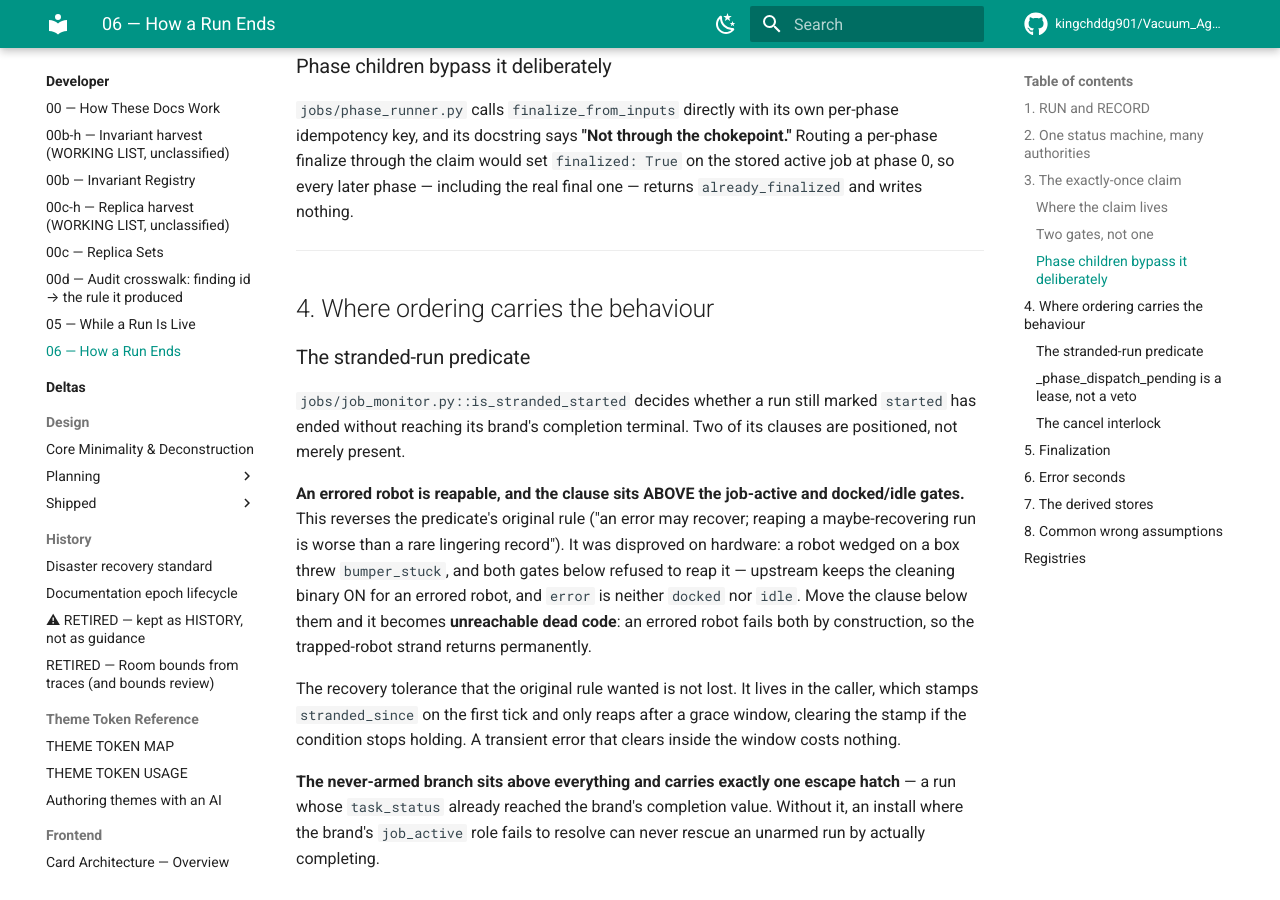
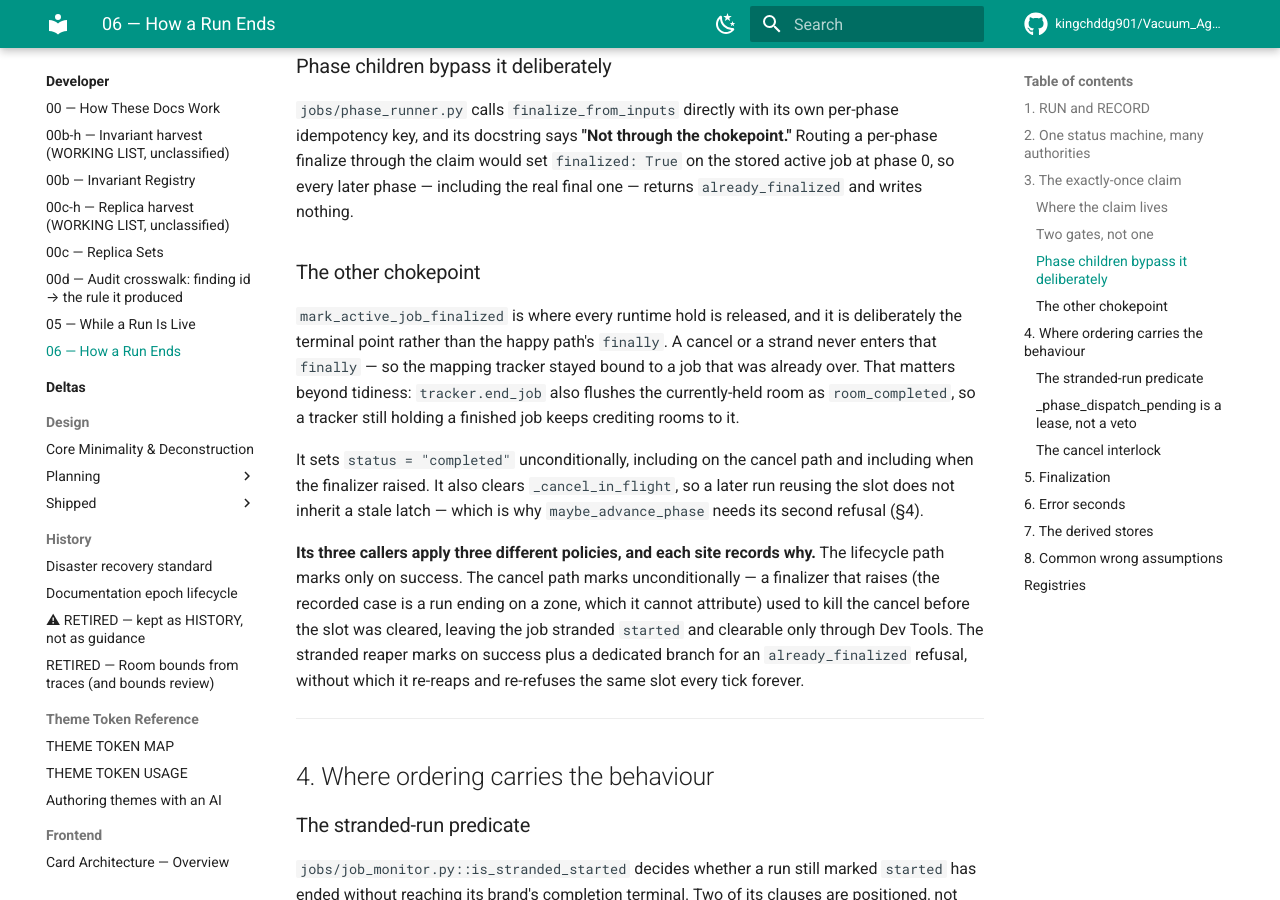
Before and after one commit to kingchddg901/Vacuum_Agent, an MkDocs documentation site: the page built from docs/dev/06-run-end.md, in a window 1280 px wide and 900 px high, scrolled down 3023 px. Built offline with MkDocs 1.6.1 and Material for MkDocs 9.7.7, drawn with Linux system fonts in a browser that asks for light colours; comment, search, counter and statistics services are not loaded.

Commit message:
docs: fold §9 into 06, and record three observations the code is owed
06 gains "The other chokepoint" — what mark_active_job_finalized releases and why
it is the terminal point rather than the happy path's `finally`. A cancel or a
strand never enters that `finally`, so the mapping tracker stayed bound to a job
already over; `tracker.end_job` also flushes the held room as `room_completed`, so
a stale hold keeps crediting rooms to a finished run. Its three callers apply three
different marking policies and each site records why — uniform-on-success would
leave a cancel stranded in `started` when the finalizer raises, clearable only
through Dev Tools.

⚠ THREE SALVAGED OBSERVATIONS RECORDED, NOT APPLIED. Chris's call: keep the doc
pass clean. They are code comments, and a documentation commit should not carry a
code change.

The mapping salvage found three where the lifecycle salvage found ZERO — and the
difference is not luck. Lifecycle examined 23 candidates and every one was already
carried by a comment RICHER than the doc. Mapping is the subsystem that touches
physical reality, so the observations that CALIBRATED its constants were never
expressible in code at all:

  * Eufy raw position scale, 1 unit ≈ 1 mm, INFERRED and unverified across models —
    what makes MOVEMENT_DELTA_THRESHOLD = 10.0 readable as ~1 cm of travel.
  * What the room-mask cutoffs `value >= 68 & saturation >= 18` are REJECTING
    (near-black walls, near-white background, the off-white dock). The values are
    in code; the imagery observation that calibrated them is not.
  * The Eufy position frame's axis direction is robot-specific, not protocol-fixed.

⚠ THE FIRST ONE IS THE SHARPEST AND IT IS A TRAP, NOT A GAP. The tree already
carries a confident "1 unit = 1 mm" — and it is ROBOROCK's, a documented vendor
convention. A reader who finds it and generalises treats Eufy's unverified
approximation as guaranteed. The Eufy caveat is load-bearing precisely BECAUSE the
Roborock certainty sits nearby.

Keep the hedges when these are applied. "Inferred", "not verified across models",
"not guaranteed by the protocol" — the hedge is the fact. A reader who needs
certainty here needs to go and measure, and the comment's job is to say nobody has.

Co-Authored-By: Claude Opus 5 <noreply@anthropic.com>

```diff
--- a/docs/dev/06-run-end.md
+++ b/docs/dev/06-run-end.md
@@ -117,6 +117,27 @@ the duplicate finalize the claim exists to prevent.
 key, and its docstring says **"Not through the chokepoint."** Routing a per-phase finalize through
 the claim would set `finalized: True` on the stored active job at phase 0, so every later phase —
 including the real final one — returns `already_finalized` and writes nothing.
+
+### The other chokepoint
+
+`mark_active_job_finalized` is where every runtime hold is released, and it is deliberately
+the terminal point rather than the happy path's `finally`. A cancel or a strand never enters
+that `finally` — so the mapping tracker stayed bound to a job that was already over. That
+matters beyond tidiness: `tracker.end_job` also flushes the currently-held room as
+`room_completed`, so a tracker still holding a finished job keeps crediting rooms to it.
+
+It sets `status = "completed"` unconditionally, including on the cancel path and including
+when the finalizer raised. It also clears `_cancel_in_flight`, so a later run reusing the slot
+does not inherit a stale latch — which is why `maybe_advance_phase` needs its second refusal
+(§4).
+
+**Its three callers apply three different policies, and each site records why.** The lifecycle
+path marks only on success. The cancel path marks unconditionally — a finalizer that raises
+(the recorded case is a run ending on a zone, which it cannot attribute) used to kill the
+cancel before the slot was cleared, leaving the job stranded `started` and clearable only
+through Dev Tools. The stranded reaper marks on success plus a dedicated branch for an
+`already_finalized` refusal, without which it re-reaps and re-refuses the same slot every
+tick forever.
 
 ---
 
```
Also changed, not shown: .claude/notes/SALVAGE-observations-for-code.md (added, +79 -0 lines).
